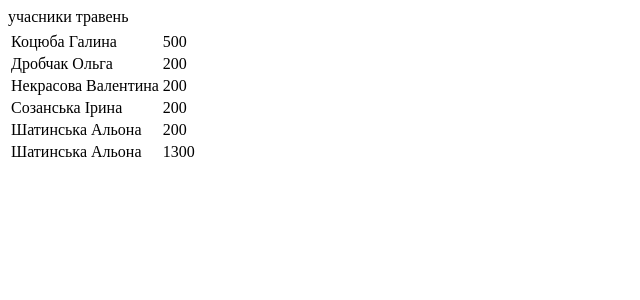
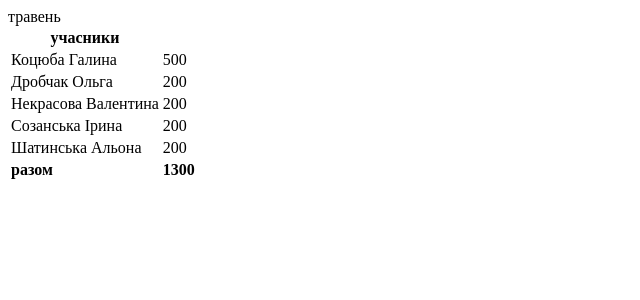
Before and after one commit to shatynska/money.psypra.com, a PHP site: page / in a window 1280 px wide. Shown: the top 300 px of the page, without its empty margins (0-640 px from the left). Run offline with PHP 8.4, Linux system fonts and the light colour scheme.

Commit message:
Fix bag with th

```diff
--- a/public/index.php
+++ b/public/index.php
@@ -5,15 +5,20 @@
     <meta http-equiv="X-UA-Compatible" content="IE=edge">
     <meta name="viewport" content="width=device-width, initial-scale=1.0">
     <title>Document</title>
+    <style>
+        td
+    </style>
 </head>
 <body>
     <table>
         <thead>
             <tr>
-                учасники
-            </tr>
-            <tr>
-                травень
+                <th>
+                    учасники
+                </th>
+                </th>
+                    травень
+                </th>
             </tr>
         </thead>
         <tbody>
@@ -59,10 +64,10 @@
             </tr>
             <tr>
                 <td>
-                    Шатинська Альона
+                    <b>разом</b>
                 </td>
                 <td>
-                    1300
+                    <b>1300<b>
                 </td>
             </tr>
         </tbody>
```
